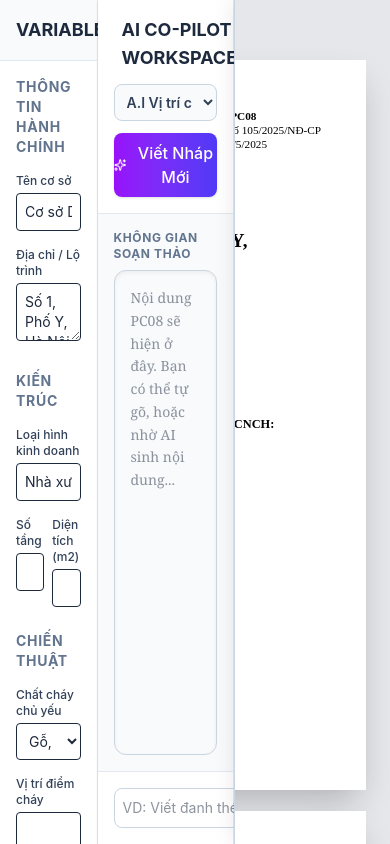
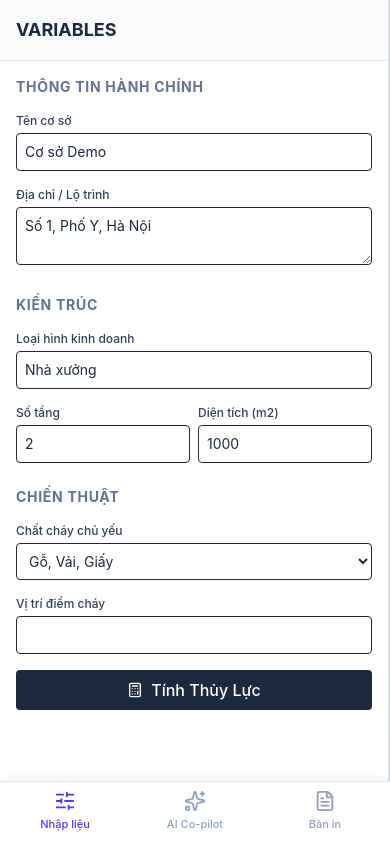
Before and after one commit to minhdunghc47-cmd/PC08, a React (Vite) app in the folder frontend/: page / in a window 390 px wide. Built offline with nearby package versions, Linux system fonts and the light colour scheme.

Commit message:
feat: Mobile responsive layout with 3 tabs and scaling

```diff
--- a/frontend/src/App.jsx
+++ b/frontend/src/App.jsx
@@ -1,4 +1,5 @@
 import React, { useState } from 'react';
+import { FileText, Sparkles, SlidersHorizontal, Menu, X } from 'lucide-react';
 import LeftSidebar from './components/LeftSidebar';
 import AiWorkspace from './components/AiWorkspace';
 import DocumentPreview from './components/DocumentPreview';
@@ -36,21 +37,69 @@ function App() {
     c_tinh_huong_khac: ''
   });
 
+  const [activeTab, setActiveTab] = useState("variables");
+  const [isDrawerOpen, setIsDrawerOpen] = useState(false);
+
   const updateData = (newData) => {
     setData(prev => ({ ...prev, ...newData }));
   };
 
   return (
-    <div className="h-screen w-screen flex bg-slate-100 overflow-hidden text-slate-800 font-sans">
-      <div className="w-1/4 h-full">
-        <LeftSidebar data={data} updateData={updateData} />
+    <div className="h-[100dvh] w-full flex flex-col bg-slate-100 overflow-hidden text-slate-800 font-sans">
+
+      {/* TABLET HEADER (Hidden on Mobile & Desktop) */}
+      <div className="hidden md:flex lg:hidden bg-slate-800 text-white p-2 items-center shadow-sm z-20">
+        <button onClick={() => setIsDrawerOpen(true)} className="flex items-center gap-2 px-3 py-1 bg-slate-700 rounded hover:bg-slate-600 transition">
+          <Menu size={16} /> Mở cấu hình
+        </button>
+        <span className="ml-4 font-bold text-sm">PC08 Editor</span>
       </div>
-      <div className="w-[35%] h-full">
-        <AiWorkspace data={data} updateData={updateData} />
+
+      {/* DRAWER (Tablet only) */}
+      <div className={`fixed inset-0 z-50 transform transition-transform duration-300 lg:hidden ${isDrawerOpen ? 'translate-x-0' : '-translate-x-full'}`}>
+        <div className={`absolute inset-0 bg-black transition-opacity duration-300 ${isDrawerOpen ? 'opacity-50' : 'opacity-0'}`} onClick={() => setIsDrawerOpen(false)} />
+        <div className="absolute top-0 left-0 w-[85%] max-w-sm h-full bg-white shadow-2xl flex flex-col">
+          <div className="p-3 flex justify-between items-center border-b bg-slate-50">
+            <span className="font-bold text-slate-700">Thông tin Cơ sở</span>
+            <button onClick={() => setIsDrawerOpen(false)} className="p-1 hover:bg-slate-200 rounded"><X className="text-slate-500"/></button>
+          </div>
+          <div className="flex-1 overflow-hidden">
+             <LeftSidebar data={data} updateData={updateData} />
+          </div>
+        </div>
       </div>
-      <div className="w-[40%] h-full shadow-[0_0_20px_rgba(0,0,0,0.1)] z-10 border-l border-slate-300">
-        <DocumentPreview data={data} />
+
+      {/* MAIN CONTAINER */}
+      <div className="flex-1 flex overflow-hidden">
+        {/* VARIABLES (Mobile Tab OR Desktop) */}
+        <div className={`h-full border-r border-slate-300 w-full lg:w-[25%] ${activeTab === 'variables' ? 'block' : 'hidden'} md:hidden lg:block`}>
+          <LeftSidebar data={data} updateData={updateData} />
+        </div>
+
+        {/* AI WORKSPACE (Mobile Tab OR Tablet/Desktop) */}
+        <div className={`h-full border-r border-slate-300 w-full md:w-[50%] lg:w-[33.33%] ${activeTab === 'ai' ? 'block' : 'hidden'} md:block`}>
+          <AiWorkspace data={data} updateData={updateData} />
+        </div>
+
+        {/* PREVIEW (Mobile Tab OR Tablet/Desktop) */}
+        <div className={`h-full w-full md:w-[50%] lg:w-[41.66%] ${activeTab === 'preview' ? 'block' : 'hidden'} md:block`}>
+          <DocumentPreview data={data} />
+        </div>
       </div>
+
+      {/* MOBILE BOTTOM NAV */}
+      <div className="md:hidden flex bg-white border-t border-slate-200 text-[11px] font-medium pb-2 pt-1 shadow-[0_-2px_10px_rgba(0,0,0,0.05)] z-20">
+        <button onClick={() => setActiveTab('variables')} className={`flex-1 py-1 flex flex-col items-center gap-1 ${activeTab === 'variables' ? 'text-indigo-600' : 'text-slate-400 hover:text-slate-600'}`}>
+          <SlidersHorizontal size={22} /> Nhập liệu
+        </button>
+        <button onClick={() => setActiveTab('ai')} className={`flex-1 py-1 flex flex-col items-center gap-1 ${activeTab === 'ai' ? 'text-indigo-600' : 'text-slate-400 hover:text-slate-600'}`}>
+          <Sparkles size={22} /> AI Co-pilot
+        </button>
+        <button onClick={() => setActiveTab('preview')} className={`flex-1 py-1 flex flex-col items-center gap-1 ${activeTab === 'preview' ? 'text-indigo-600' : 'text-slate-400 hover:text-slate-600'}`}>
+          <FileText size={22} /> Bản in
+        </button>
+      </div>
+
     </div>
   );
 }
--- a/frontend/src/components/DocumentPreview.jsx
+++ b/frontend/src/components/DocumentPreview.jsx
@@ -12,19 +12,21 @@ export default function DocumentPreview({ data }) {
   };
 
   return (
-    <div className="bg-gray-200 p-8 overflow-y-auto flex justify-center h-full relative">
+    <div className="bg-gray-200 p-2 md:p-8 overflow-x-auto overflow-y-auto flex md:justify-center w-full h-full relative">
       {/* Header Button */}
-      <div className="absolute top-4 right-6 z-10">
+      <div className="absolute top-4 right-4 md:right-6 z-10">
         <button
           onClick={handleDownload}
           disabled={downloading}
-          className="bg-red-600 hover:bg-red-700 text-white px-6 py-2.5 rounded-full font-bold flex items-center gap-2 shadow-lg hover:shadow-xl transition-all"
+          className="bg-red-600 hover:bg-red-700 text-white px-4 md:px-6 py-2 md:py-2.5 rounded-full font-bold flex items-center gap-2 shadow-lg hover:shadow-xl transition-all text-sm md:text-base"
         >
           {downloading ? <Loader2 className="animate-spin" size={18}/> : <Download size={18}/>}
-          Tải xuống .docx
+          Tải .docx
         </button>
+      </div>
+
       {/* Pages Container */}
-      <div className="flex flex-col gap-8 pb-10" style={{ zoom: 0.65 }}>
+      <div className="flex flex-col gap-8 pb-10 origin-top scale-[0.45] sm:scale-[0.55] md:scale-[0.65] lg:scale-[0.65] xl:scale-[0.75] mt-12 md:mt-0" style={{ transformOrigin: 'top center' }}>
 
         {/* --- PAGE 1: COVER PAGE --- */}
         <div
@@ -136,6 +138,5 @@ export default function DocumentPreview({ data }) {
         </div>
       </div>
       </div>
-    </div>
   );
 }
```
